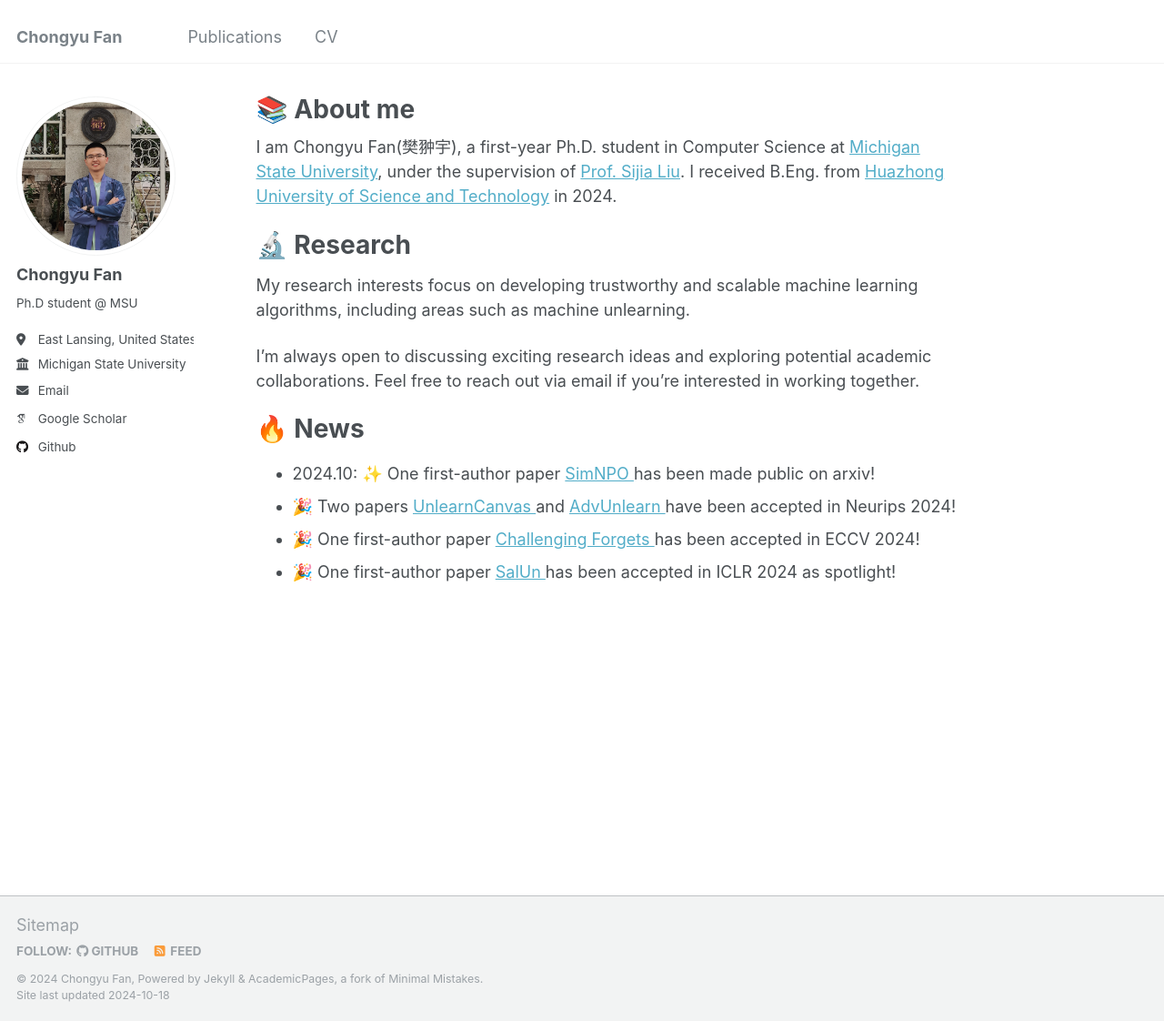
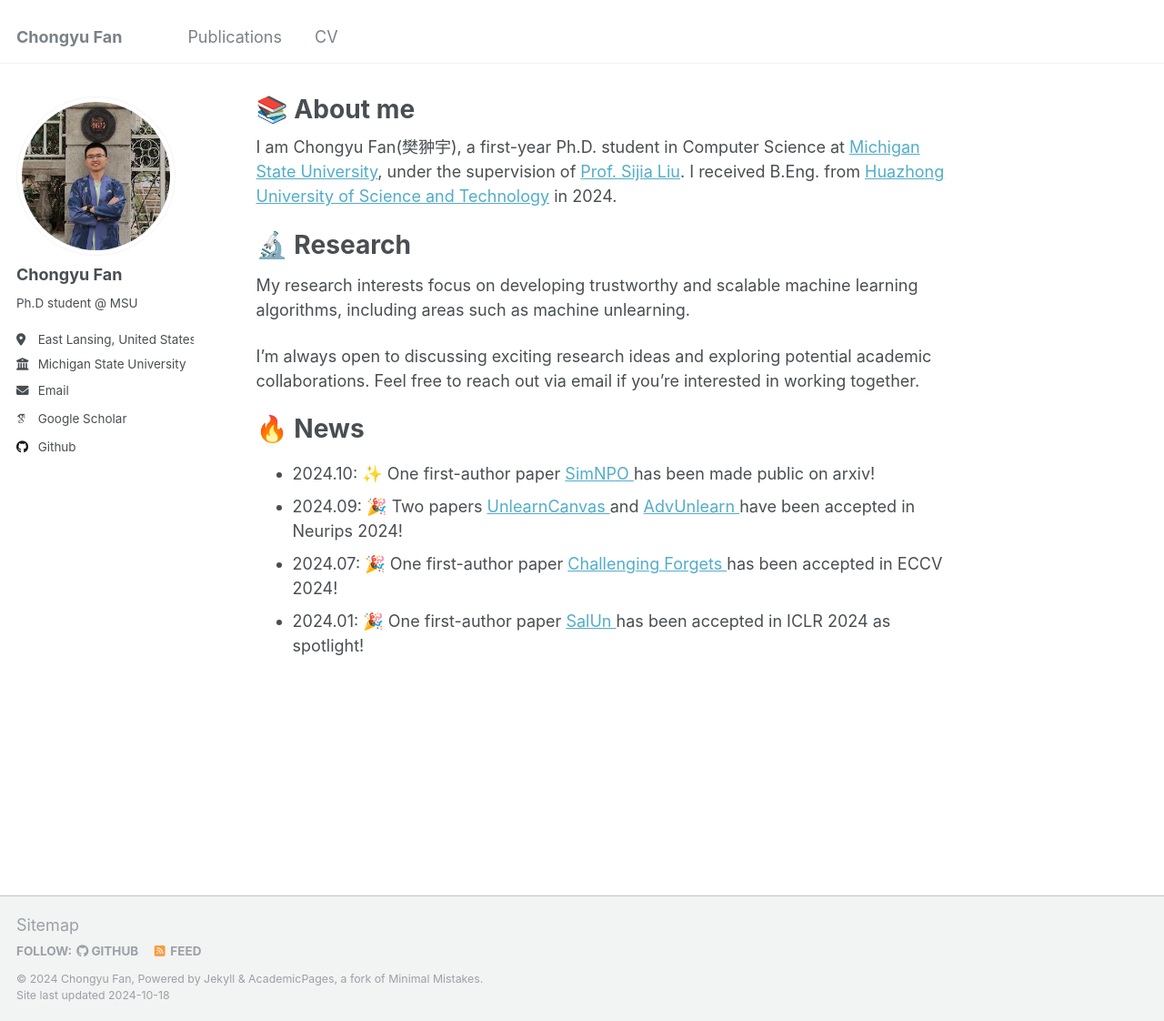
Before and after one commit to a-F1/a-F1.github.io, a Jekyll site: the page built from _pages/about.md, in a window 1280 px wide and 1122 px high. Shown: the whole window at 91% size. Built offline with Jekyll 4.4.1, drawn with Linux system fonts in a browser that asks for light colours; emoji names are drawn with the system emoji font; some web fonts are replaced.

Commit message:
Upd news

```diff
--- a/_pages/about.md
+++ b/_pages/about.md
@@ -17,6 +17,6 @@ I’m always open to discussing exciting research ideas and exploring potential
 
 # :fire: News
 - 2024.10: :sparkles:  One first-author paper <a href="https://arxiv.org/abs/2410.07163"> SimNPO </a> has been made public on arxiv!
-- :tada: Two papers <a href="https://arxiv.org/abs/2402.11846"> UnlearnCanvas </a> and <a href="https://arxiv.org/abs/2405.15234">  AdvUnlearn </a> have been accepted in Neurips 2024!
-- :tada: One first-author paper <a href="https://arxiv.org/abs/2403.07362"> Challenging Forgets </a> has been accepted in ECCV 2024!
-- :tada: One first-author paper <a href="https://arxiv.org/abs/2310.12508"> SalUn </a> has been accepted in ICLR 2024 as spotlight!
+- 2024.09: :tada: Two papers <a href="https://arxiv.org/abs/2402.11846"> UnlearnCanvas </a> and <a href="https://arxiv.org/abs/2405.15234">  AdvUnlearn </a> have been accepted in Neurips 2024!
+- 2024.07: :tada: One first-author paper <a href="https://arxiv.org/abs/2403.07362"> Challenging Forgets </a> has been accepted in ECCV 2024!
+- 2024.01: :tada: One first-author paper <a href="https://arxiv.org/abs/2310.12508"> SalUn </a> has been accepted in ICLR 2024 as spotlight!
```
